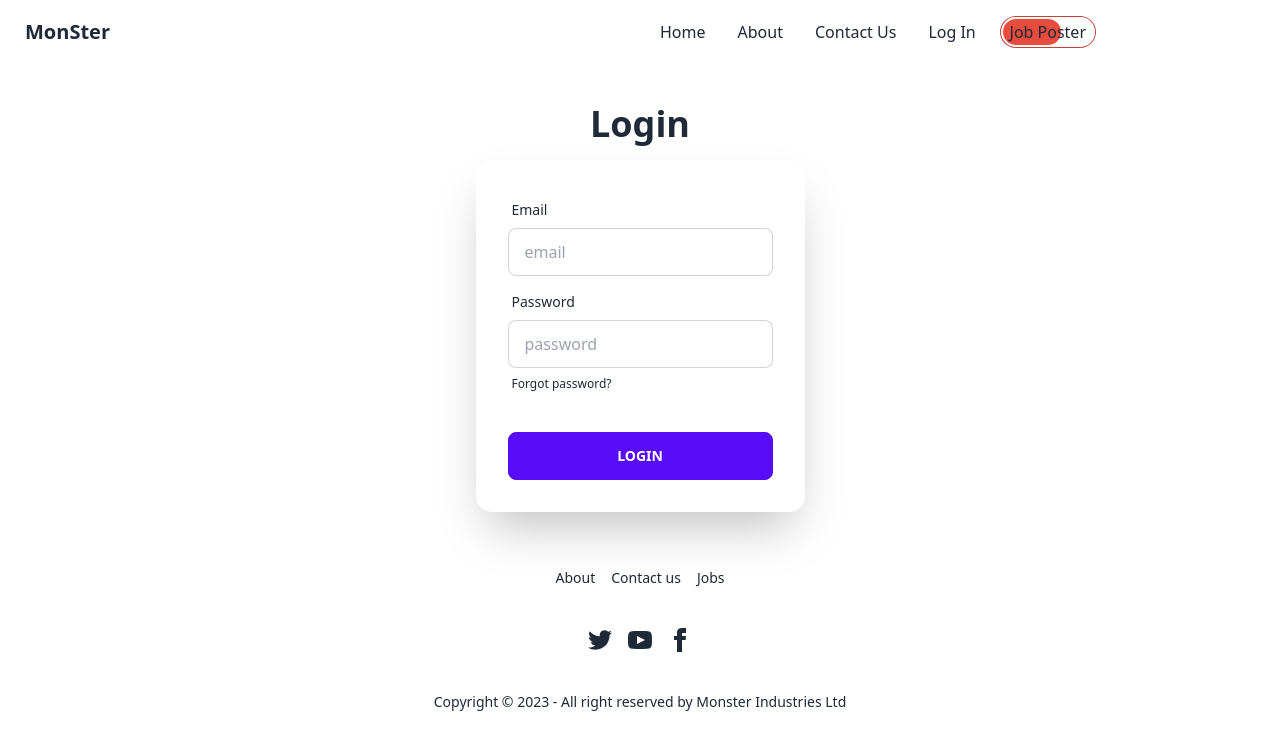
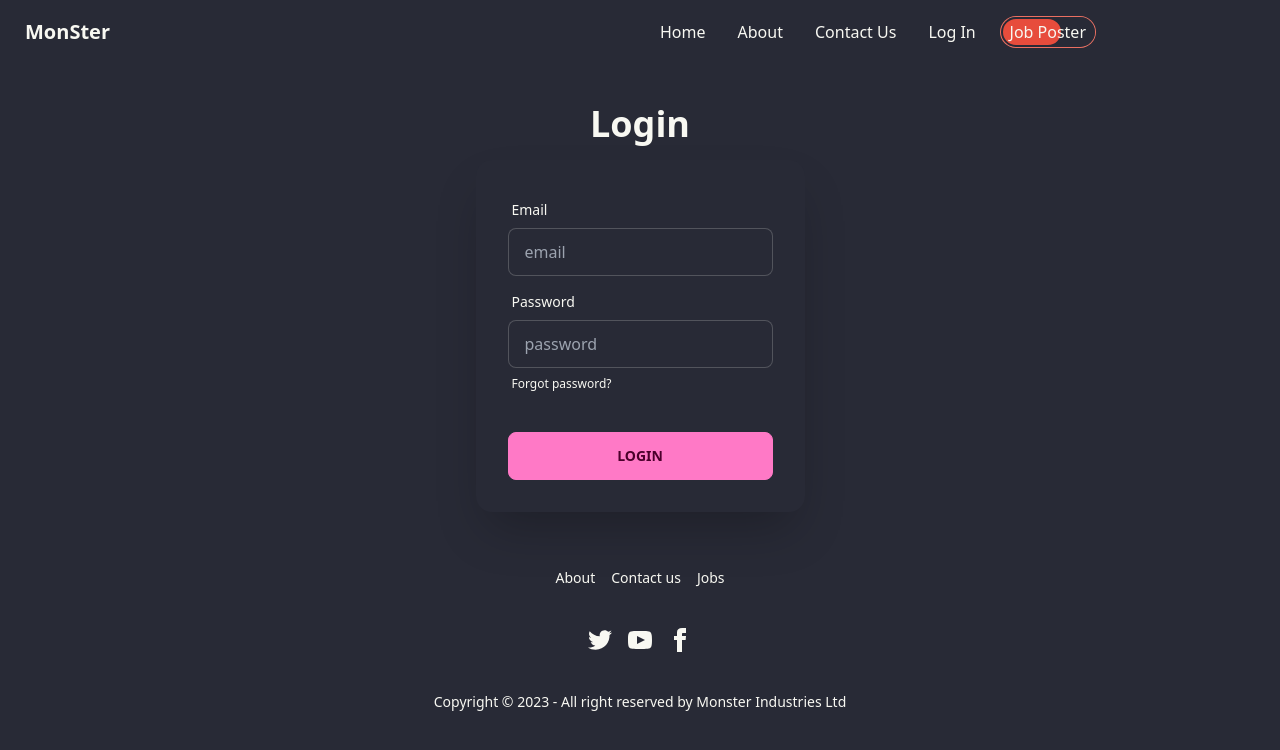
Before and after one commit to Rahat-Ul-Anwar/job-portal, a React (Vite) app: page /login in a window 1280 px wide. Shown: the top 750 px of the page. Built offline with nearby package versions, Linux system fonts and the light colour scheme.

Commit message:
dark theme added

```diff
--- a/index.html
+++ b/index.html
@@ -1,5 +1,5 @@
 <!DOCTYPE html>
-<html lang="en">
+<html lang="en" data-theme="dracula">
   <head>
     <meta charset="UTF-8" />
     <link rel="icon" type="image/svg+xml" href="/vite.svg" />
--- a/src/App.jsx
+++ b/src/App.jsx
@@ -3,7 +3,9 @@ import { router } from "./Routes/Routes/Routes";
 
 function App() {
   return (
-   <RouterProvider router={router}></RouterProvider>
+    <div className="max-w-screen-xl mx-auto">
+        <RouterProvider router={router}></RouterProvider>
+   </div>
   );
 }
 
--- a/src/components/LogIn/LogIn.jsx
+++ b/src/components/LogIn/LogIn.jsx
@@ -1,4 +1,5 @@
 import React from "react";
+import { Link } from "react-router-dom";
 
 const LogIn = () => {
   return (
@@ -30,9 +31,9 @@ const LogIn = () => {
                 className="input input-bordered"
               />
               <label className="label">
-                <a href="#" className="label-text-alt link link-hover">
+                <Link  className="label-text-alt link link-hover">
                   Forgot password?
-                </a>
+                </Link>
               </label>
             </div>
             <div className="form-control mt-6">
```
